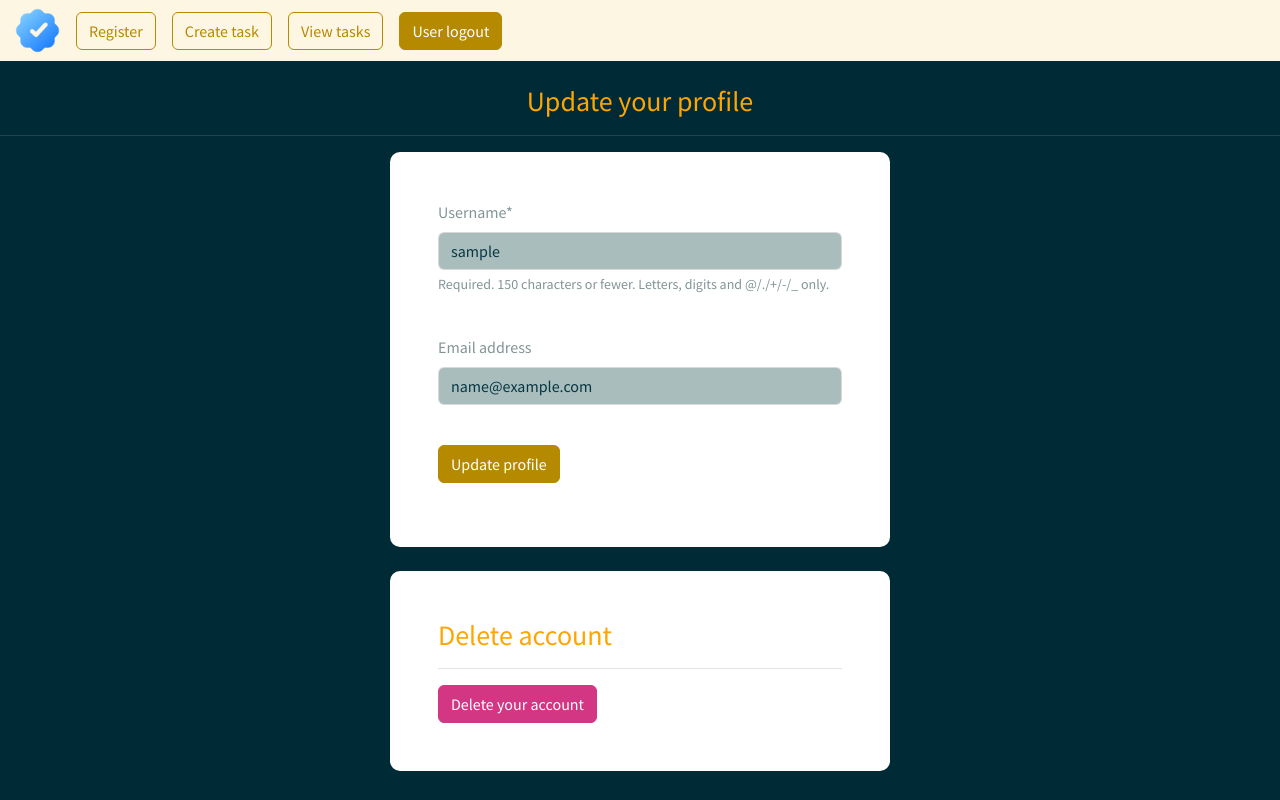
After one commit to imMouna/taskly, a Django app: page /profile-management/ in a window 1280 px wide. The commit adds this page. Run offline with Django 5.2, Linux system fonts and the light colour scheme; the visitor is signed in with stand-in values (Sample User, id 1); some libraries are stand-ins or nearby versions.

```diff
--- a/taskly/static/css/styles.css
+++ b/taskly/static/css/styles.css
@@ -7,3 +7,10 @@
   border-radius: 10px;
   width: 500px; /* or you can use a larger fixed width if needed, like 300px */
 }
+
+
+.message-text {
+
+  color: rebeccapurple;
+
+}
--- /dev/null
+++ b/taskly/templates/profile/profile-management.html
@@ -0,0 +1,65 @@
+{% load static %}
+{% load crispy_forms_tags %}
+
+<html>
+    <head>
+        <meta charset="UTF-8" />
+        <meta name="viewport" content="width=device-width, initial-scale=1.0" />
+        <title> Taskly | Profile management </title>
+
+
+        <link
+          rel="stylesheet" type="text/css" href="https://bootswatch.com/5/solar/bootstrap.min.css"
+        />
+
+        <link
+          rel="stylesheet" type="text/css" href="{% static 'css/styles.css' %}"
+        />
+
+    </head>
+
+
+    {% include 'profile/base.html' %}
+
+    <br>
+
+    <h3 class="text-center" style="color: orange;"> Update your profile</h3>
+
+    <hr>
+
+    <div class="container bg-white shadow-md p-5 form-layout style="margin-top: 20px;"">
+
+
+
+    <form method="post" autocomplete="off">
+
+        {% csrf_token %}
+
+        {{user_form.username|as_crispy_field}}
+
+        <br>
+
+        {{user_form.email|as_crispy_field}}
+
+        <br>
+        <input class="btn btn-primary navbar-btn" type="submit", value="Update profile">
+
+    </form>
+    </div>
+
+    <br>
+
+    <div class="container bg-white shadow-md p-5 form-layout style="margin-top: 20px;"">
+
+      <h3  style="color: orange;"> Delete account </h3>
+
+      <hr>
+
+      <div>
+
+        <a class="btn btn-danger navbar-btn" type="button" href="{% url 'delete-account' %}">Delete your account</a>
+
+      </div>
+
+    </div>
+</html>
--- a/taskly/todo/forms.py
+++ b/taskly/todo/forms.py
@@ -36,3 +36,14 @@ class CreateTaskFrom(forms.ModelForm):
         model = Task
         fields = ['title', 'content',]
         exclude = ['user',]
+
+
+# - Update a user
+
+class UpdateUserForm(forms.ModelForm):
+
+    class Meta:
+
+        model = User
+        fields = ['username', 'email',]
+        exclude = ['password1', 'password2',]
--- a/taskly/todo/urls.py
+++ b/taskly/todo/urls.py
@@ -54,6 +54,17 @@ urlpatterns = [
     path('delete-task/<str:pk>/', views.deleteTask, name="delete-task"),
 
 
+    # ---------------------------- Profile Management ----------------------------------
+    # ---------------------------------------------------------------------------
+
+    path('profile-management/', views.profile_management, name="profile-management"),
+
+
+    # ---------------------------- Delete Account ----------------------------------
+    # ------------------------------------------------------------------------------
+
+    path('delete-account/', views.deleteAccount, name="delete-account"),
+
     # ---------------------------- Logout a User ------------------------------
     # -------------------------------------------------------------------------
 
--- a/taskly/todo/views.py
+++ b/taskly/todo/views.py
@@ -1,12 +1,16 @@
 from django.shortcuts import render, redirect
 from django.http import HttpResponse
 
-from .forms import CreateUserForm, LoginFrom, CreateTaskFrom
-from django.contrib.auth.models import auth
+from .forms import CreateUserForm, LoginFrom, CreateTaskFrom, UpdateUserForm
+
+from django.contrib.auth.models import auth, User
 from django.contrib.auth import authenticate, login
 from django.contrib.auth.decorators import login_required
 
 from .models import Task
+
+# - import Django messages (notification)
+from django.contrib import messages
 
 
 # Create your views here.
@@ -29,6 +33,8 @@ def register(request):
         if form.is_valid():
 
             form.save()
+
+            messages.success(request, "User registration was successful!")
 
             return redirect('my-login')
 
@@ -70,7 +76,7 @@ def myLogin(request):
 @login_required(login_url='my-login')
 def dashboard(request):
 
-    return render(request, 'profile/dashboard.html' )
+    return render(request, 'profile/dashboard.html')
 
 
 # - Create a Task Page
@@ -137,7 +143,7 @@ def updateTask(request, pk):
 
 
 # - Delete a Task
-
+@login_required(login_url='my-login')
 def deleteTask(request, pk):
 
     task = Task.objects.get(id=pk)
@@ -151,6 +157,45 @@ def deleteTask(request, pk):
     return render(request, 'profile/delete-task.html')
 
 
+# - Profile Management
+
+@login_required(login_url='my-login')
+def profile_management(request):
+
+    if request.method == "POST":
+
+        user_form = UpdateUserForm(request.POST, instance=request.user)
+
+        if user_form.is_valid():
+
+            user_form.save()
+
+            return redirect('dashboard')
+
+
+    user_form = UpdateUserForm(instance=request.user)
+
+    context = {'user_form': user_form}
+
+    return render(request, 'profile/profile-management.html', context=context)
+
+
+
+# - Delete Account
+@login_required(login_url='my-login')
+def deleteAccount(request):
+
+    if request.method == "POST":
+
+        deleteUser = User.objects.get(username=request.user)
+
+        deleteUser.delete()
+
+        return redirect("")
+
+    return render(request, 'profile/delete-account.html')
+
+
 # - Logout a User
 
 def userLogout(request):
```
Also changed, not shown: taskly/static/js/app.js (+10 -1 lines), taskly/templates/my-login.html (+50 -24 lines), taskly/templates/profile/dashboard.html (+6 -2 lines), taskly/templates/profile/delete-account.html (added, +49 -0 lines).
